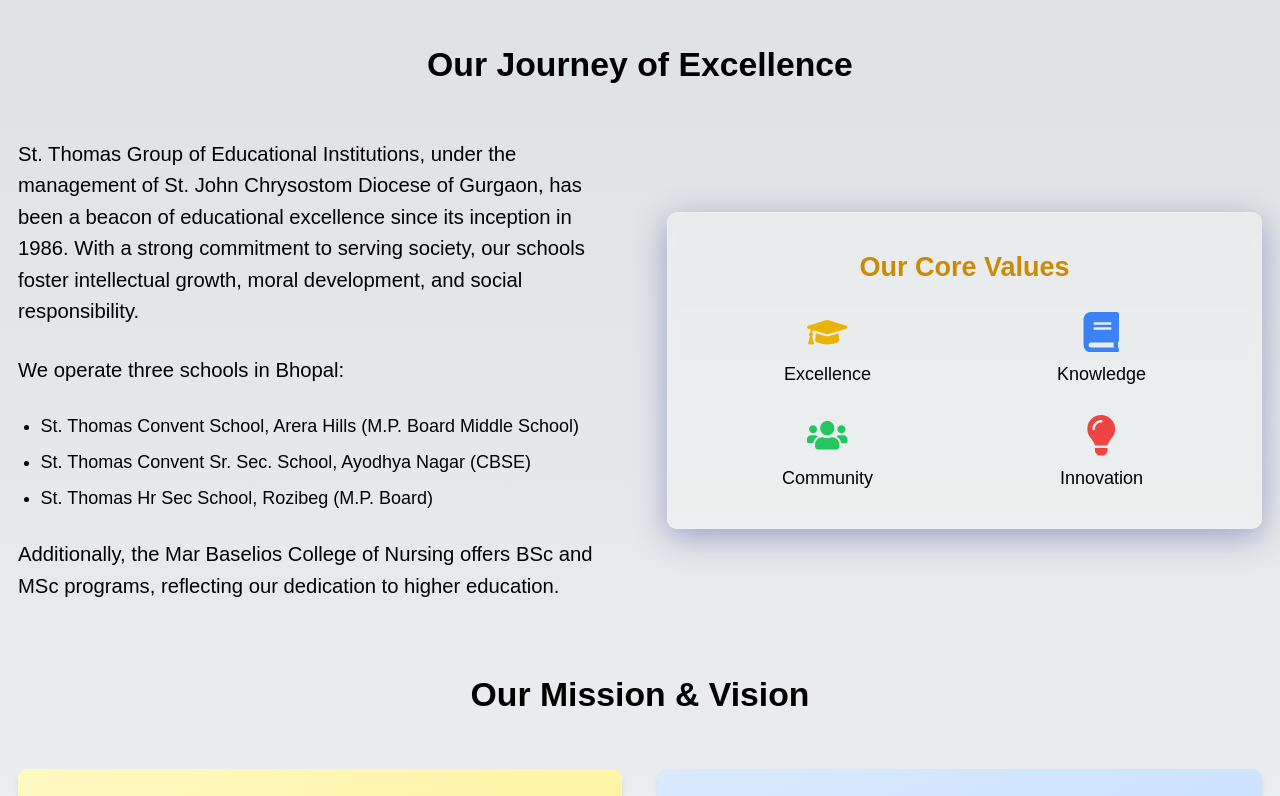
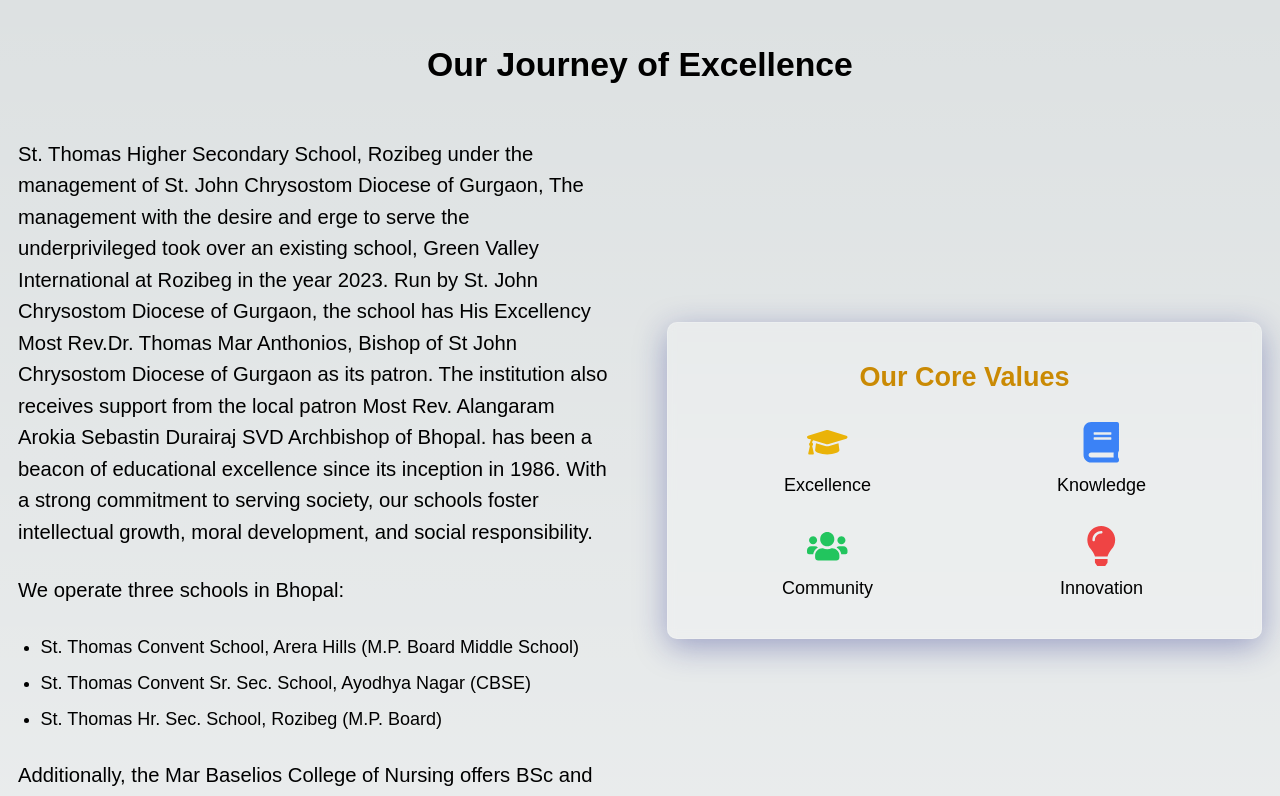
Before and after one commit to s4rth4k82/thomas-website, a Next.js app: page /about in a window 1280 px wide. Shown: the part 460-1256 px from the top of the page. Built offline with nearby package versions, Linux system fonts and the light colour scheme.

Commit message:
updated about us and logo-top

```diff
--- a/src/app/about/page.tsx
+++ b/src/app/about/page.tsx
@@ -1,38 +1,60 @@
-import Image from 'next/image'
-import { FaGraduationCap, FaBook, FaUsers, FaLightbulb } from 'react-icons/fa'
+import Image from "next/image";
+import { FaGraduationCap, FaBook, FaUsers, FaLightbulb } from "react-icons/fa";
 
 export default function AboutPage() {
   return (
     <div>
-      <div className="bg-cover bg-center h-96 relative" style={{backgroundImage: "url('/images/about-bg.jpg')"}}>
+      <div
+        className="bg-cover bg-center h-96 relative"
+        style={{ backgroundImage: "url('/images/about-bg.jpg')" }}
+      >
         <div className="absolute inset-0 bg-black bg-opacity-50"></div>
         <div className="relative z-10 flex items-center justify-center h-full">
           <h1 className="text-5xl font-bold text-white text-center">
-            <span className="bg-clip-text text-transparent bg-gradient-to-r from-yellow-400 to-red-500">About St. Thomas</span>
+            <span className="bg-clip-text text-transparent bg-gradient-to-r from-yellow-400 to-red-500">
+              About St. Thomas
+            </span>
           </h1>
         </div>
       </div>
       <div className="container mx-auto px-4 py-16">
-        <h2 className="text-3xl font-bold mb-12 text-center">Our Journey of Excellence</h2>
+        <h2 className="text-3xl font-bold mb-12 text-center">
+          Our Journey of Excellence
+        </h2>
         <div className="grid md:grid-cols-2 gap-12 items-center">
           <div className="space-y-6">
             <p className="text-lg">
-              St. Thomas Group of Educational Institutions, under the management of St. John Chrysostom Diocese of Gurgaon, has been a beacon of educational excellence since its inception in 1986. With a strong commitment to serving society, our schools foster intellectual growth, moral development, and social responsibility.
+              St. Thomas Higher Secondary School, Rozibeg under the management
+              of St. John Chrysostom Diocese of Gurgaon, The management with the
+              desire and erge to serve the underprivileged took over an existing
+              school, Green Valley International at Rozibeg in the year 2023.
+              Run by St. John Chrysostom Diocese of Gurgaon, the school has His
+              Excellency Most Rev.Dr. Thomas Mar Anthonios, Bishop of St John
+              Chrysostom Diocese of Gurgaon as its patron. The institution also
+              receives support from the local patron Most Rev. Alangaram Arokia
+              Sebastin Durairaj SVD Archbishop of Bhopal. has been a beacon of
+              educational excellence since its inception in 1986. With a strong
+              commitment to serving society, our schools foster intellectual
+              growth, moral development, and social responsibility.
             </p>
-            <p className="text-lg">
-              We operate three schools in Bhopal:
-            </p>
+            <p className="text-lg">We operate three schools in Bhopal:</p>
             <ul className="list-disc pl-5 space-y-2">
-              <li>St. Thomas Convent School, Arera Hills (M.P. Board Middle School)</li>
+              <li>
+                St. Thomas Convent School, Arera Hills (M.P. Board Middle
+                School)
+              </li>
               <li>St. Thomas Convent Sr. Sec. School, Ayodhya Nagar (CBSE)</li>
-              <li>St. Thomas Hr Sec School, Rozibeg (M.P. Board)</li>
+              <li>St. Thomas Hr. Sec. School, Rozibeg (M.P. Board)</li>
             </ul>
             <p className="text-lg">
-              Additionally, the Mar Baselios College of Nursing offers BSc and MSc programs, reflecting our dedication to higher education.
+              Additionally, the Mar Baselios College of Nursing offers BSc and
+              MSc programs, reflecting our dedication to higher education.
             </p>
           </div>
           <div className="glassmorphism p-8 rounded-lg shadow-xl">
-            <h3 className="text-2xl font-semibold mb-6 text-center text-yellow-600">Our Core Values</h3>
+            <h3 className="text-2xl font-semibold mb-6 text-center text-yellow-600">
+              Our Core Values
+            </h3>
             <div className="grid grid-cols-2 gap-6">
               <div className="text-center">
                 <FaGraduationCap className="text-4xl text-yellow-500 mx-auto mb-2" />
@@ -54,34 +76,69 @@
           </div>
         </div>
         <div className="mt-16">
-          <h2 className="text-3xl font-bold mb-12 text-center">Our Mission & Vision</h2>
+          <h2 className="text-3xl font-bold mb-12 text-center">
+            Our Mission & Vision
+          </h2>
           <div className="grid md:grid-cols-2 gap-8">
             <div className="bg-gradient-to-br from-yellow-100 to-yellow-200 p-8 rounded-lg shadow-md hover-grow">
-              <h3 className="text-2xl font-semibold mb-4 text-yellow-800">Our Mission</h3>
+              <h3 className="text-2xl font-semibold mb-4 text-yellow-800">
+                Our Mission
+              </h3>
               <p className="text-lg">
-                Our mission is to produce intellectually trained, morally upright, emotionally mature, and socially committed citizens. Through holistic education, we foster the integral development of every student.
+                Our mission is to produce intellectually trained, morally
+                upright, emotionally mature, and socially committed citizens.
+                Through holistic education, we foster the integral development
+                of every student.
               </p>
             </div>
             <div className="bg-gradient-to-br from-blue-100 to-blue-200 p-8 rounded-lg shadow-md hover-grow">
-              <h3 className="text-2xl font-semibold mb-4 text-blue-800">Our Vision</h3>
+              <h3 className="text-2xl font-semibold mb-4 text-blue-800">
+                Our Vision
+              </h3>
               <p className="text-lg">
-                We envision a world where our students are the bearers of light, using their education to make the world a more just and equitable place.
+                We envision a world where our students are the bearers of light,
+                using their education to make the world a more just and
+                equitable place.
               </p>
             </div>
           </div>
         </div>
         <div className="mt-16">
-          <h2 className="text-3xl font-bold mb-12 text-center">Our Leadership</h2>
+          <h2 className="text-3xl font-bold mb-12 text-center">
+            Our Leadership
+          </h2>
           <div className="grid md:grid-cols-2 lg:grid-cols-4 gap-8">
             {[
-              { name: "His Excellency Most Rev. Dr. Thomas Mar Anthonios", role: "Patron", image: "/images/Gurgaon.jpg" },
-              { name: "Rev. Dr. Reni Mudampally", role: "Director", image: "/images/Principal.jpg" },
-              { name: "Rev. Fr. Jinu Arappurackal", role: "Bursar", image: "/images/Fr.Jinu.jpg" },
-              { name: "Mrs. Betty Jacob", role: "Principal", image: "/images/betty.png" },
+              {
+                name: "His Excellency Most Rev. Dr. Thomas Mar Anthonios",
+                role: "Patron",
+                image: "/images/Gurgaon.jpg",
+              },
+              {
+                name: "Rev. Dr. Reni Mudampally",
+                role: "Director",
+                image: "/images/Principal.jpg",
+              },
+              {
+                name: "Rev. Fr. Jinu Arappurackal",
+                role: "Bursar",
+                image: "/images/Fr.Jinu.jpg",
+              },
+              {
+                name: "Mrs. Betty Jacob",
+                role: "Principal",
+                image: "/images/betty.png",
+              },
             ].map((leader, index) => (
               <div key={index} className="text-center hover-grow">
                 <div className="relative w-48 h-48 mx-auto mb-4 overflow-hidden rounded-full">
-                  <Image width={200} height={50} src={leader.image} alt={leader.name} className="absolute inset-0 w-full h-full object-cover" />
+                  <Image
+                    width={200}
+                    height={50}
+                    src={leader.image}
+                    alt={leader.name}
+                    className="absolute inset-0 w-full h-full object-cover"
+                  />
                 </div>
                 <h3 className="text-xl font-semibold">{leader.name}</h3>
                 <p className="text-gray-600">{leader.role}</p>
@@ -91,5 +148,5 @@
         </div>
       </div>
     </div>
-  )
+  );
 }
--- a/src/app/activities/page.tsx
+++ b/src/app/activities/page.tsx
@@ -10,7 +10,7 @@
         <div className="container mx-auto px-4 py-16">
           <h2 className="text-3xl font-bold mb-8 text-center">Fostering All-Round Development</h2>
           <p className="text-center mb-12 max-w-2xl mx-auto">
-            At St. Thomas Group of Educational Institutions, we believe that education goes beyond the classroom. Our schools offer a variety of extra-curricular activities that nurture the physical, mental, and emotional growth of our students.
+            At St. Thomas Hr. Sec. School, Rozibeg, we believe that education goes beyond the classroom. Our schools offer a variety of extra-curricular activities that nurture the physical, mental, and emotional growth of our students.
           </p>
           <div className="grid md:grid-cols-2 lg:grid-cols-3 gap-8">
             <div className="bg-blue-100 p-6 rounded-lg shadow-md">
--- a/src/app/components/Footer.tsx
+++ b/src/app/components/Footer.tsx
@@ -81,7 +81,7 @@
           </div>
         </div>
         <div className="mt-8 border-t border-gray-700 pt-8">
-          <p className="text-base text-gray-400 xl:text-center">&copy; 2024 St. Thomas Group of Educational Institutions. All rights reserved.</p>
+          <p className="text-base text-gray-400 xl:text-center">&copy; 2024 St. Thomas Hr. Sec. School, Rozibeg. All rights reserved.</p>
         </div>
       </div>
     </footer>
--- a/src/app/components/Hero.tsx
+++ b/src/app/components/Hero.tsx
@@ -7,7 +7,7 @@
       <div className="relative z-10 flex flex-col items-center justify-center h-full text-white text-center px-4">
         <h1 className="text-4xl md:text-6xl font-bold mb-4 animate-pulse">
           {/* <span className="text-stroke"></span><br /> */}
-          <span className="bg-clip-text text-transparent bg-gradient-to-r from-yellow-400 to-red-500">St. Thomas Group of Educational Institutions</span>
+          <span className="bg-clip-text text-transparent bg-gradient-to-r from-yellow-400 to-red-500">St. Thomas Hr. Sec. School, Rozibeg</span>
         </h1>
         <p className="text-xl md:text-2xl mb-8 float">Illuminating Futures Since 1986</p>
         <Link href="/about" className="glassmorphism hover-bright bg-yellow-500 text-gray-900 font-bold py-3 px-8 rounded-full text-lg transition duration-300 ease-in-out transform hover:scale-105">
--- a/src/app/gallery/page.tsx
+++ b/src/app/gallery/page.tsx
@@ -138,11 +138,10 @@
 
       <div className="container mx-auto px-4 py-16">
         <h2 className="text-4xl font-bold mb-8 text-center text-gray-800">
-          Experience St. Thomas Through Our Lens
+          Experience St. Thomas Hr. Sec. School, Rozibeg Through Our Lens
         </h2>
         <p className="text-center mb-12 max-w-2xl mx-auto text-gray-600">
-          Take a visual tour of life at St. Thomas Group of Educational
-          Institutions. Our photo gallery showcases the vibrancy and diversity
+          Take a visual tour of life at St. Thomas Hr. Sec. School, Rozibeg. Our photo gallery showcases the vibrancy and diversity
           of student experiences.
         </p>
 
--- a/src/app/page.tsx
+++ b/src/app/page.tsx
@@ -8,7 +8,7 @@
       <Hero />
       <section className="py-16 bg-white">
         <div className="container mx-auto px-4">
-          <h2 className="text-3xl font-bold text-center mb-12">Welcome to St. Thomas Group of Educational Institutions</h2>
+          <h2 className="text-3xl font-bold text-center mb-12">Welcome to St. Thomas Hr. Sec. School, Rozibeg</h2>
           <div className="grid md:grid-cols-3 gap-8">
             <div className="bg-gradient-to-br from-yellow-100 to-yellow-200 p-6 rounded-lg shadow-md hover-grow">
               <FaGraduationCap className="text-4xl text-yellow-600 mb-4" />
```
Also changed, not shown: public/images/logo.png.
